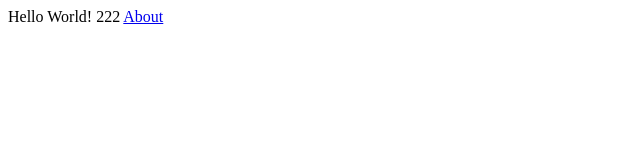
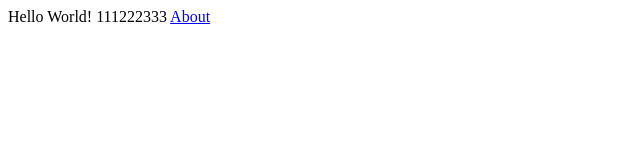
Before and after one commit to alexbran8/webservices, a Next.js app: page / in a window 1280 px wide. Shown: the top 160 px of the page, without its empty margins (0-640 px from the left). Built offline with nearby package versions, Linux system fonts and the light colour scheme.

Commit message:
new test

```diff
--- a/pages/index.js
+++ b/pages/index.js
@@ -1,5 +1,5 @@
 import Link from 'next/link'
 export default () => (
-  <div>Hello World! 222 <Link href='/about' as={  '/about'}><a>About</a></Link></div>
+  <div>Hello World! 111222333 <Link href='/about' as={  '/about'}><a>About</a></Link></div>
   // process.env.BACKEND_URL +
 )
```
